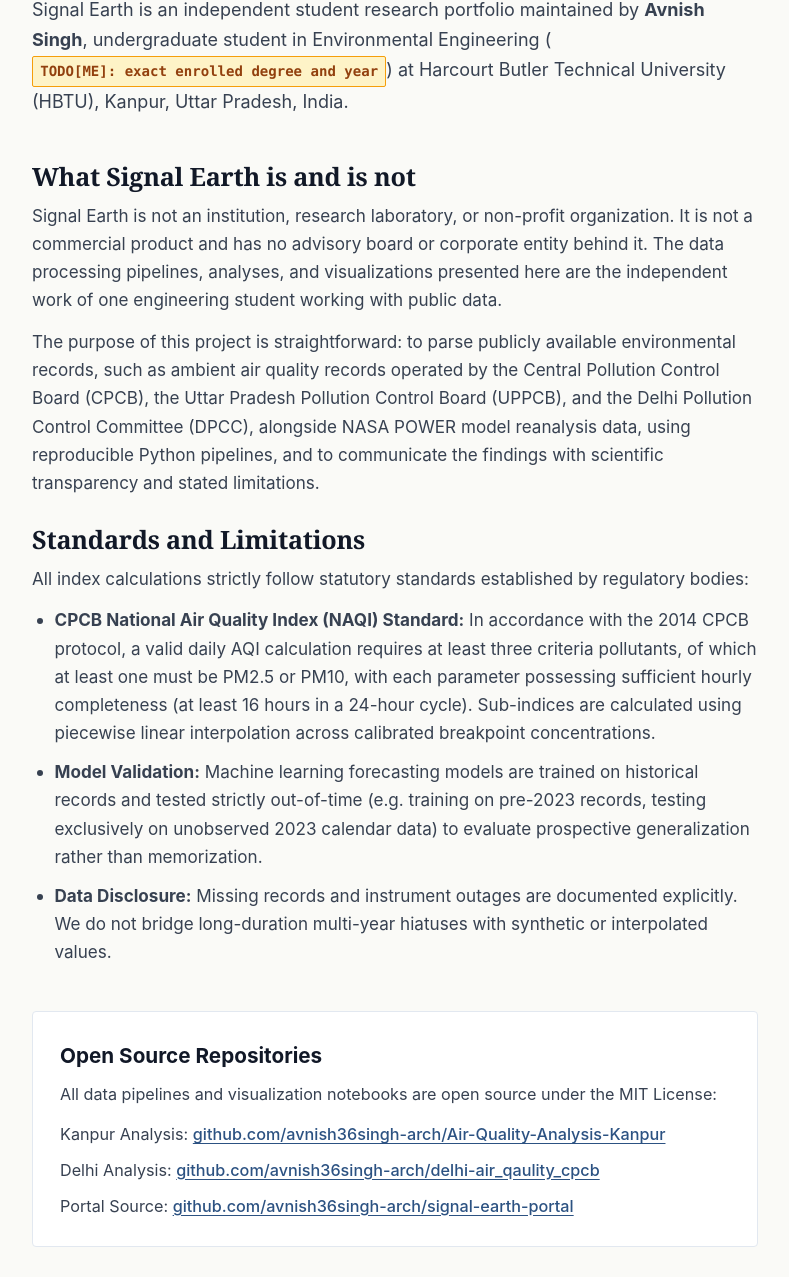
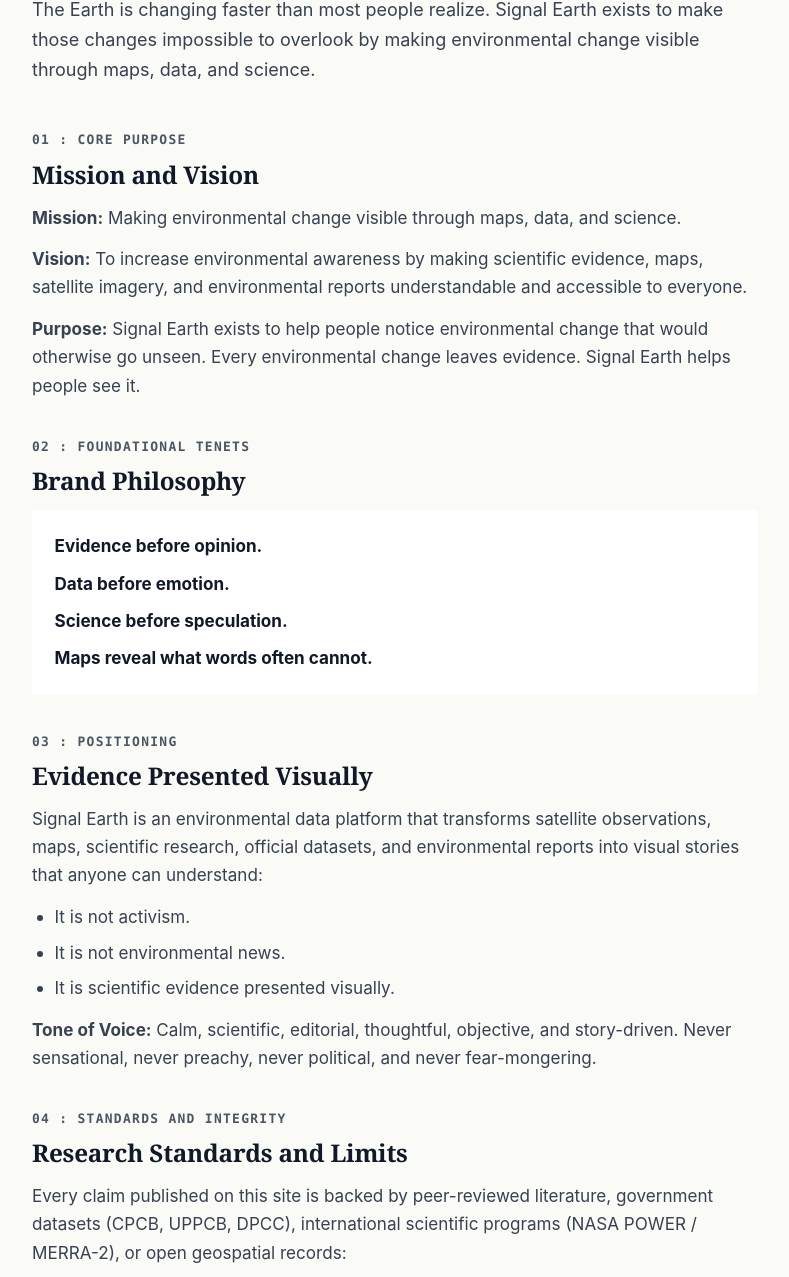
Before and after one commit to avnish36singh-arch/signal-earth-portal, a plain HTML site: page about.html in a window 1280 px wide. Shown: the part 243-1520 px from the top of the page, without its empty margins (245-1034 px from the left). Drawn offline with Linux system fonts and the light colour scheme.

Commit message:
Incorporate Brand Bible v1.0 and add Avnish Singh Civil Engineering author section

```diff
--- a/about.html
+++ b/about.html
@@ -4,17 +4,16 @@
   <meta charset="UTF-8">
   <meta name="viewport" content="width=device-width, initial-scale=1.0">
   <title>About | Signal Earth</title>
-  <meta name="description" content="About Signal Earth: An independent environmental data analysis portfolio by Avnish Singh, student at HBTU Kanpur.">
+  <meta name="description" content="Mission, brand philosophy, and background of Signal Earth, maintained by Avnish Singh, undergraduate in Civil Engineering at HBTU Kanpur.">
   <link rel="canonical" href="https://avnish36singh-arch.github.io/signal-earth-portal/about.html">
   <link rel="icon" type="image/svg+xml" href="favicon.svg">
   <link rel="icon" type="image/png" sizes="32x32" href="favicon-32.png">
   <link rel="apple-touch-icon" sizes="180x180" href="apple-touch-icon.png">
   <link rel="manifest" href="site.webmanifest">
   <meta property="og:title" content="About | Signal Earth">
-  <meta property="og:description" content="Background and scope of the Signal Earth environmental data portfolio.">
+  <meta property="og:description" content="Mission, philosophy, and author background of Signal Earth.">
   <meta property="og:url" content="https://avnish36singh-arch.github.io/signal-earth-portal/about.html">
-  <meta property="og:type" content="article">
-  <meta property="og:image" content="https://avnish36singh-arch.github.io/signal-earth-portal/assets/delhi/01_aqi_time_series.png">
+  <meta property="og:type" content="website">
   <link rel="stylesheet" href="style.css">
 </head>
 <body>
@@ -41,51 +40,108 @@
 
   <main id="main" class="se-container-narrow" style="padding-top: 3rem; padding-bottom: 4rem;">
     <header style="margin-bottom: 2.5rem;">
-      <span class="section-kicker">Background and Scope</span>
+      <span class="section-kicker">Brand Identity and Scope</span>
       <h1 class="editorial-headline" style="font-size: clamp(1.8rem, 3.5vw, 2.6rem); margin-bottom: 0.75rem;">
         About Signal Earth
       </h1>
       <p class="se-hero-dek">
-        Signal Earth is an independent student research portfolio maintained by <strong>Avnish Singh</strong>, undergraduate student in Environmental Engineering (<span class="todo-marker">TODO[ME]: exact enrolled degree and year</span>) at Harcourt Butler Technical University (HBTU), Kanpur, Uttar Pradesh, India.
+        The Earth is changing faster than most people realize. Signal Earth exists to make those changes impossible to overlook by making environmental change visible through maps, data, and science.
       </p>
     </header>
 
-    <div style="font-size: 0.95rem; line-height: 1.65; color: var(--text-secondary); display: flex; flex-direction: column; gap: 1.5rem;">
+    <div style="font-size: 0.95rem; line-height: 1.65; color: var(--text-secondary); display: flex; flex-direction: column; gap: 2rem;">
 
+      <!-- Mission, Vision, Purpose -->
       <section>
-        <h2 class="editorial-headline" style="font-size: 1.4rem; margin-bottom: 0.5rem; color: var(--text-primary);">What Signal Earth is and is not</h2>
+        <span class="section-kicker">01 : Core Purpose</span>
+        <h2 class="editorial-headline" style="font-size: 1.35rem; margin-bottom: 0.75rem; color: var(--text-primary);">Mission and Vision</h2>
+        <div style="display: flex; flex-direction: column; gap: 0.75rem;">
+          <p>
+            <strong>Mission:</strong> Making environmental change visible through maps, data, and science.
+          </p>
+          <p>
+            <strong>Vision:</strong> To increase environmental awareness by making scientific evidence, maps, satellite imagery, and environmental reports understandable and accessible to everyone.
+          </p>
+          <p>
+            <strong>Purpose:</strong> Signal Earth exists to help people notice environmental change that would otherwise go unseen. Every environmental change leaves evidence. Signal Earth helps people see it.
+          </p>
+        </div>
+      </section>
+
+      <!-- Brand Philosophy -->
+      <section>
+        <span class="section-kicker">02 : Foundational Tenets</span>
+        <h2 class="editorial-headline" style="font-size: 1.35rem; margin-bottom: 0.75rem; color: var(--text-primary);">Brand Philosophy</h2>
+        <div style="background: var(--bg-surface); border: 1px solid var(--border-color); border-radius: var(--radius-sm); padding: 1.25rem;">
+          <ul style="list-style: none; display: flex; flex-direction: column; gap: 0.5rem; font-size: 0.95rem; color: var(--text-primary);">
+            <li><strong>Evidence before opinion.</strong></li>
+            <li><strong>Data before emotion.</strong></li>
+            <li><strong>Science before speculation.</strong></li>
+            <li><strong>Maps reveal what words often cannot.</strong></li>
+          </ul>
+        </div>
+      </section>
+
+      <!-- Positioning -->
+      <section>
+        <span class="section-kicker">03 : Positioning</span>
+        <h2 class="editorial-headline" style="font-size: 1.35rem; margin-bottom: 0.75rem; color: var(--text-primary);">Evidence Presented Visually</h2>
         <p style="margin-bottom: 0.75rem;">
-          Signal Earth is not an institution, research laboratory, or non-profit organization. It is not a commercial product and has no advisory board or corporate entity behind it. The data processing pipelines, analyses, and visualizations presented here are the independent work of one engineering student working with public data.
+          Signal Earth is an environmental data platform that transforms satellite observations, maps, scientific research, official datasets, and environmental reports into visual stories that anyone can understand:
         </p>
-        <p>
-          The purpose of this project is straightforward: to parse publicly available environmental records, such as ambient air quality records operated by the Central Pollution Control Board (CPCB), the Uttar Pradesh Pollution Control Board (UPPCB), and the Delhi Pollution Control Committee (DPCC), alongside NASA POWER model reanalysis data, using reproducible Python pipelines, and to communicate the findings with scientific transparency and stated limitations.
+        <ul style="padding-left: 1.25rem; display: flex; flex-direction: column; gap: 0.4rem;">
+          <li>It is not activism.</li>
+          <li>It is not environmental news.</li>
+          <li>It is scientific evidence presented visually.</li>
+        </ul>
+        <p style="margin-top: 0.75rem;">
+          <strong>Tone of Voice:</strong> Calm, scientific, editorial, thoughtful, objective, and story-driven. Never sensational, never preachy, never political, and never fear-mongering.
         </p>
       </section>
 
+      <!-- Standards and Limitations -->
       <section>
-        <h2 class="editorial-headline" style="font-size: 1.4rem; margin-bottom: 0.5rem; color: var(--text-primary);">Standards and Limitations</h2>
+        <span class="section-kicker">04 : Standards and Integrity</span>
+        <h2 class="editorial-headline" style="font-size: 1.35rem; margin-bottom: 0.75rem; color: var(--text-primary);">Research Standards and Limits</h2>
         <p style="margin-bottom: 0.75rem;">
-          All index calculations strictly follow statutory standards established by regulatory bodies:
+          Every claim published on this site is backed by peer-reviewed literature, government datasets (CPCB, UPPCB, DPCC), international scientific programs (NASA POWER / MERRA-2), or open geospatial records:
         </p>
         <ul style="padding-left: 1.25rem; display: flex; flex-direction: column; gap: 0.6rem;">
           <li>
-            <strong>CPCB National Air Quality Index (NAQI) Standard:</strong> In accordance with the 2014 CPCB protocol, a valid daily AQI calculation requires at least three criteria pollutants, of which at least one must be PM2.5 or PM10, with each parameter possessing sufficient hourly completeness (at least 16 hours in a 24-hour cycle). Sub-indices are calculated using piecewise linear interpolation across calibrated breakpoint concentrations.
+            <strong>Statutory Compliance:</strong> Calculations strictly adhere to CPCB 2014 NAQI piecewise linear breakpoints and reporting quorum requirements.
           </li>
           <li>
-            <strong>Model Validation:</strong> Machine learning forecasting models are trained on historical records and tested strictly out-of-time (e.g. training on pre-2023 records, testing exclusively on unobserved 2023 calendar data) to evaluate prospective generalization rather than memorization.
+            <strong>Reanalysis Clarification:</strong> Gridded data from NASA POWER is documented as GMAO MERRA-2 numerical model reanalysis (~55 x 60 km resolution), distinguishing it from satellite radiometer surface temperature.
           </li>
           <li>
-            <strong>Data Disclosure:</strong> Missing records and instrument outages are documented explicitly. We do not bridge long-duration multi-year hiatuses with synthetic or interpolated values.
+            <strong>Transparent Accounting:</strong> Missing observations and instrument dropouts are published without artificial synthetic imputation across long-duration gaps.
           </li>
         </ul>
       </section>
 
-      <section style="margin-top: 1rem; padding: 1.5rem; background: var(--bg-surface); border: 1px solid var(--border-subtle); border-radius: var(--radius-md);">
-        <h3 style="font-size: 1.15rem; color: var(--text-primary); margin-bottom: 0.4rem;">Open Source Repositories</h3>
-        <p style="font-size: 0.9rem; color: var(--text-secondary); margin-bottom: 0.75rem;">
+      <!-- Author and Maintainer Section -->
+      <section style="padding: 1.5rem; background: var(--bg-surface); border: 1px solid var(--border-color); border-radius: var(--radius-md);">
+        <span class="section-kicker">Author and Maintainer</span>
+        <h2 class="editorial-headline" style="font-size: 1.35rem; margin-bottom: 0.5rem; color: var(--text-primary);">Avnish Singh</h2>
+        <p style="font-size: 0.95rem; color: var(--text-primary); margin-bottom: 0.75rem;">
+          <strong>Undergraduate student in Civil Engineering</strong> at <strong>Harcourt Butler Technical University (HBTU), Kanpur</strong>, Uttar Pradesh, India.
+        </p>
+        <p style="font-size: 0.9rem; color: var(--text-secondary); line-height: 1.6; margin-bottom: 1rem;">
+          Avnish founded Signal Earth to examine public environmental records and spatial data. By combining civil engineering principles with GIS, remote sensing, and atmospheric datasets, this portfolio presents reproducible investigations into particulate dynamics, urban temperature regimes, and airshed characteristics across North India.
+        </p>
+        <div class="se-analysis-links">
+          <a href="https://github.com/avnish36singh-arch" target="_blank" rel="noopener noreferrer" class="se-link">GitHub Profile</a>
+          <a href="contact.html" class="se-link se-link-secondary">Contact Information</a>
+        </div>
+      </section>
+
+      <!-- Open Source Repositories -->
+      <section style="padding: 1.25rem; background: var(--bg-surface); border: 1px solid var(--border-subtle); border-radius: var(--radius-sm);">
+        <h3 style="font-size: 1.1rem; color: var(--text-primary); margin-bottom: 0.4rem;">Open Source Code Repositories</h3>
+        <p style="font-size: 0.88rem; color: var(--text-secondary); margin-bottom: 0.75rem;">
           All data pipelines and visualization notebooks are open source under the MIT License:
         </p>
-        <ul style="list-style: none; display: flex; flex-direction: column; gap: 0.5rem; font-size: 0.9rem;">
+        <ul style="list-style: none; display: flex; flex-direction: column; gap: 0.4rem; font-size: 0.88rem;">
           <li>Kanpur Analysis: <a href="https://github.com/avnish36singh-arch/Air-Quality-Analysis-Kanpur" target="_blank" rel="noopener noreferrer" class="se-link">github.com/avnish36singh-arch/Air-Quality-Analysis-Kanpur</a></li>
           <li>Delhi Analysis: <a href="https://github.com/avnish36singh-arch/delhi-air_qaulity_cpcb" target="_blank" rel="noopener noreferrer" class="se-link">github.com/avnish36singh-arch/delhi-air_qaulity_cpcb</a></li>
           <li>Portal Source: <a href="https://github.com/avnish36singh-arch/signal-earth-portal" target="_blank" rel="noopener noreferrer" class="se-link">github.com/avnish36singh-arch/signal-earth-portal</a></li>
@@ -139,7 +195,7 @@
       </div>
 
       <div class="se-footer-bottom">
-        <span>Signal Earth : Maintained by Avnish Singh : HBTU Kanpur</span>
+        <span>Signal Earth : Avnish Singh, Civil Engineering, HBTU Kanpur</span>
         <span>Data: CPCB, UPPCB, DPCC, NASA POWER : Code MIT License</span>
       </div>
     </div>
```
Also changed, not shown: 404.html (+1 -1 lines), contact.html (+2 -2 lines), corrections.html (+1 -1 lines), data.html (+1 -1 lines), index.html (+25 -7 lines), investigations/comparison.html (+2 -2 lines), investigations/delhi.html (+2 -2 lines), investigations/kanpur-lst.html (+2 -2 lines), investigations/kanpur.html (+2 -2 lines), licenses.html (+1 -1 lines), methodology.html (+1 -1 lines), privacy.html (+1 -1 lines), terms.html (+1 -1 lines), 1 other file.
